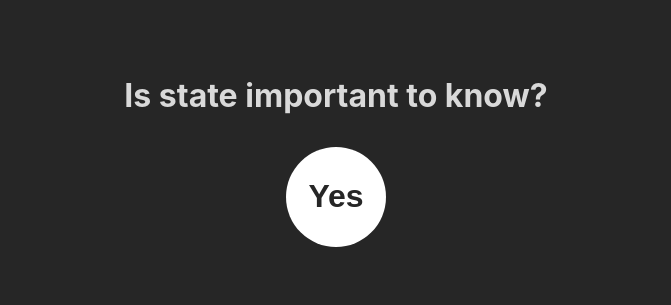
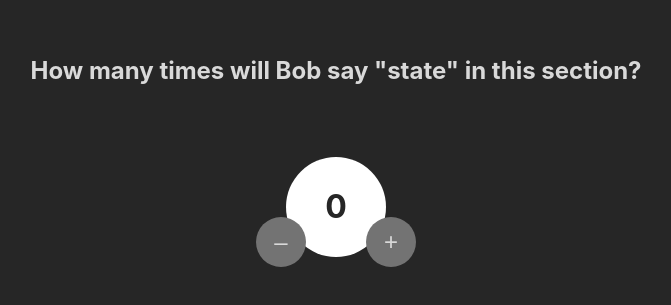
Before and after one commit to candytale55/react-state-projects, a React (Vite) app: page / in a window 1280 px wide. Shown: the part 239-544 px from the top of the page, without its empty margins (304-975 px from the left). Built offline with nearby package versions, Linux system fonts and the light colour scheme.

Commit message:
chore: set initial files for tutorial

```diff
--- a/src/App.jsx
+++ b/src/App.jsx
@@ -1,13 +1,15 @@
 import { useState } from 'react'
 import ClickMe from './components/clickme/ClickMe'
 import Yes from './components/yes/Yes'
+import HowManyTimes from './components/howmany/HowManyTimes'
 
 
 function App() {
 
   return (
     <main className="container">
-      <Yes />
+      <HowManyTimes/>
+      {/*<Yes />*/}
       {/*<ClickMe />*/}
     </main>
   )
--- /dev/null
+++ b/src/components/howmany/HowManyTimes.jsx
@@ -0,0 +1,22 @@
+import './assets/styles.css'
+import { useState } from 'react'
+
+/**
+    * Challenge:
+    * Create state to track our count value (initial value is 0)
+    * Don't forget to replace the hard-coded "0" with your new state
+    */
+
+export default function HowManyTimes() {
+
+    return (
+      <main className="container">
+        <h1>How many times will Bob say "state" in this section?</h1>
+        <div className="counter">
+          <button className="minus" aria-label="Decrease count">–</button>
+          <h2 className="count">0</h2>
+          <button className="plus" aria-label="Increase count">+</button>
+        </div>
+      </main>
+    )
+}
--- /dev/null
+++ b/src/components/howmany/assets/styles.css
@@ -0,0 +1,69 @@
+* {
+    box-sizing: border-box;
+}
+
+body {
+    margin: 0;
+    font-family: 'Inter', sans-serif;
+    background-color: #262626;
+    color: #D9D9D9;
+    padding: 20px;
+    display: flex;
+    justify-content: center;
+    align-items: center;
+}
+
+.container {
+    display: flex;
+    flex-direction: column;
+}
+
+.container>h1 {
+    font-size: 1.5rem;
+    margin-top: 0;
+}
+
+.counter {
+    display: flex;
+    align-items: flex-end;
+    align-self: center;
+    margin-top: 40px;
+}
+
+.counter>button {
+    height: 50px;
+    width: 50px;
+    border-radius: 50%;
+    border: none;
+    cursor: pointer;
+    background-color: #737373;
+    color: #D9D9D9;
+    font-size: 1.5rem;
+}
+
+.counter>button:hover {
+    background-color: #404040;
+    color: #D9D9D9;
+}
+
+.count {
+    background-color: white;
+    height: 100px;
+    width: 100px;
+    border-radius: 50%;
+    display: flex;
+    justify-content: center;
+    align-items: center;
+    color: #262626;
+    margin-block: 0 10px;
+    font-size: 2rem;
+}
+
+.plus {
+    margin-left: -20px;
+}
+
+.minus {
+    margin-right: -20px;
+    z-index: 1;
+}
```
